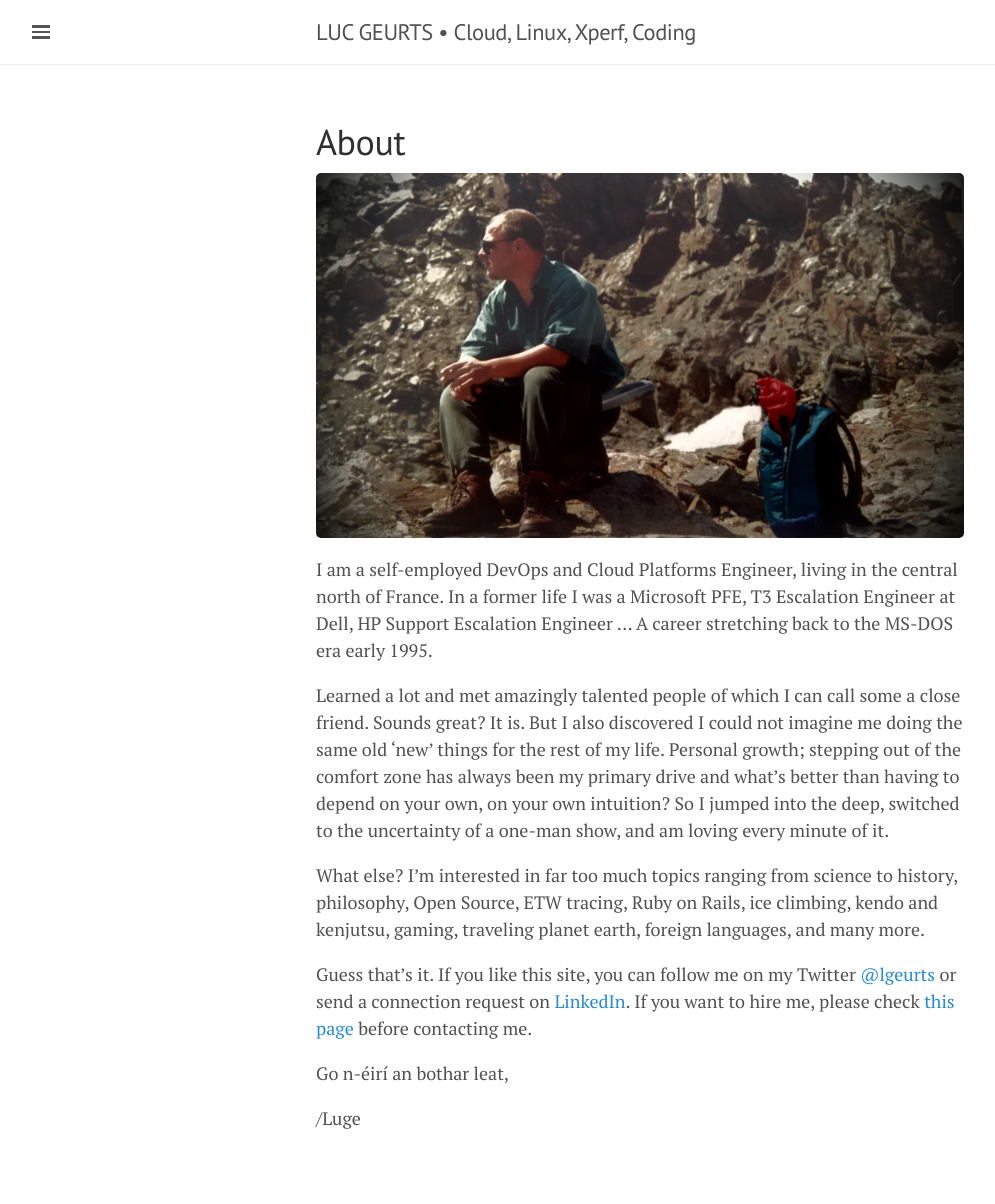
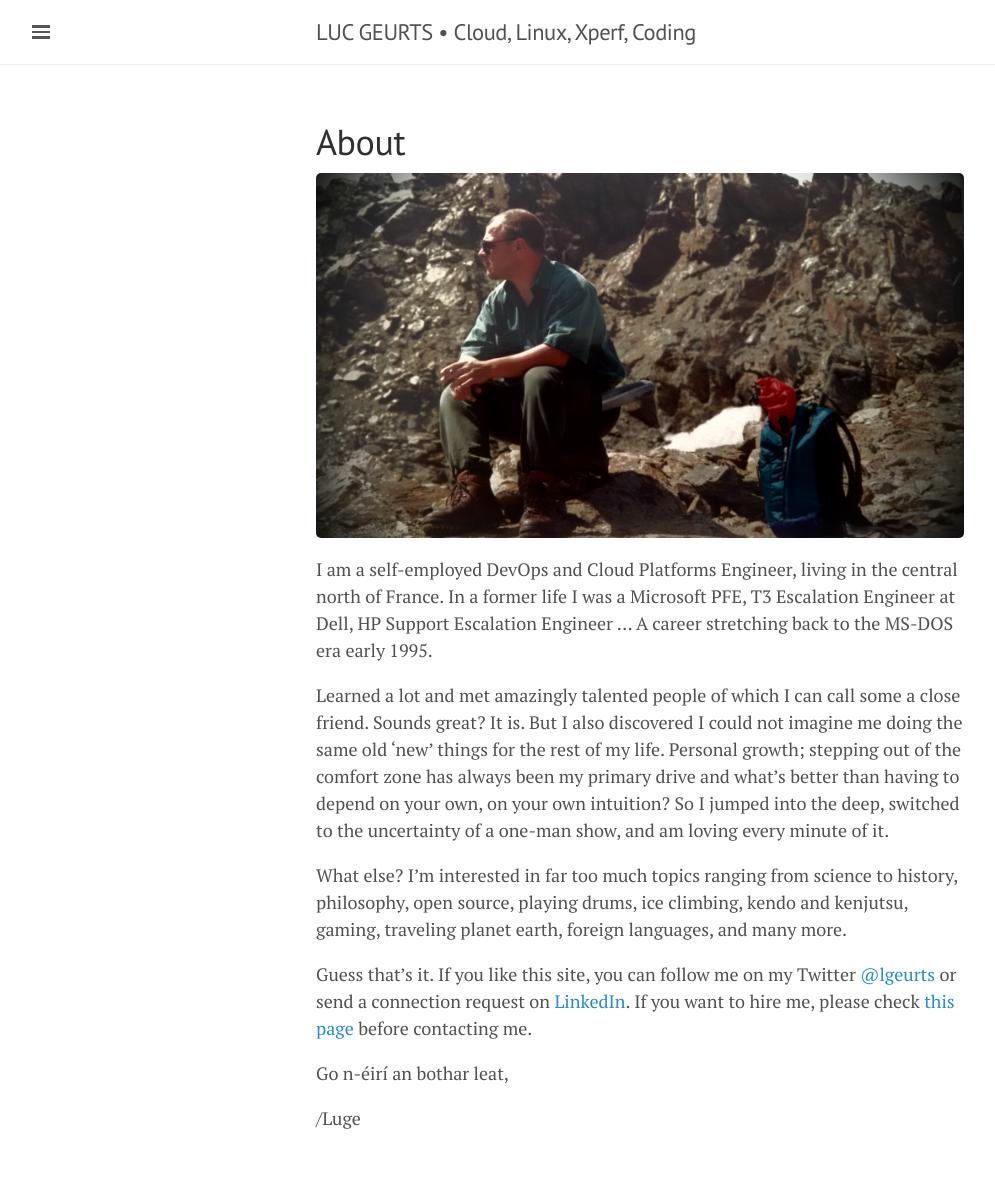
Before and after one commit to lgeurts/lgeurts.github.io, a Jekyll site: the page built from about.md, in a window 1280 px wide. Shown: the whole page, without its empty margins (0-995 px from the left). Built offline with Jekyll 4.4.1, drawn with Linux system fonts in a browser that asks for light colours; nearby versions of some CDN libraries.

Commit message:
Update about.md

```diff
--- a/about.md
+++ b/about.md
@@ -10,7 +10,7 @@
 
 Learned a lot and met amazingly talented people  of which I can call some a close friend. Sounds great? It is. But I also discovered I could not imagine me doing the same old 'new' things for the rest of my life. Personal growth; stepping out of the comfort zone has always been my primary drive and what's better than having to depend on your own, on your own intuition? So I jumped into the deep, switched to the uncertainty of a one-man show, and am loving every minute of it.
 
-What else? I'm interested in far too much topics ranging from science to history, philosophy, Open Source, ETW tracing, Ruby on Rails, ice climbing, kendo and kenjutsu, gaming, traveling planet earth, foreign languages, and many more.
+What else? I'm interested in far too much topics ranging from science to history, philosophy, open source, playing drums, ice climbing, kendo and kenjutsu, gaming, traveling planet earth, foreign languages, and many more.
 
 Guess that's it. If you like this site, you can follow me on my Twitter [@lgeurts](https://twitter.com/lgeurts) or send a connection request on [LinkedIn](https://www.linkedin.com/in/lucgeurts). If you want to hire me, please check [this page](https://github.com/lgeurts/Resume/blob/master/Moderncv%20Resume%20Luc%20Geurts%20%28US%29.pdf) before contacting me.
 
```
